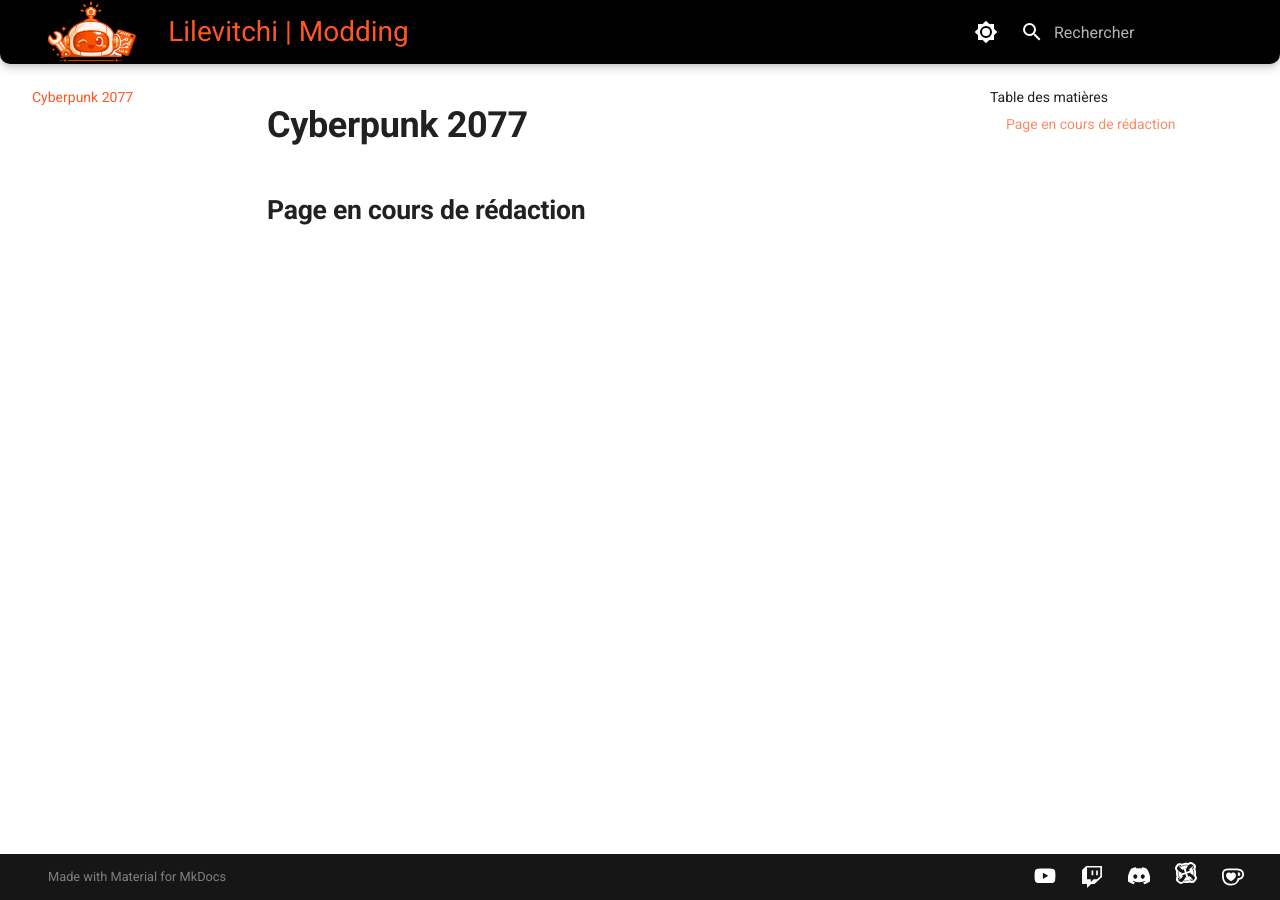
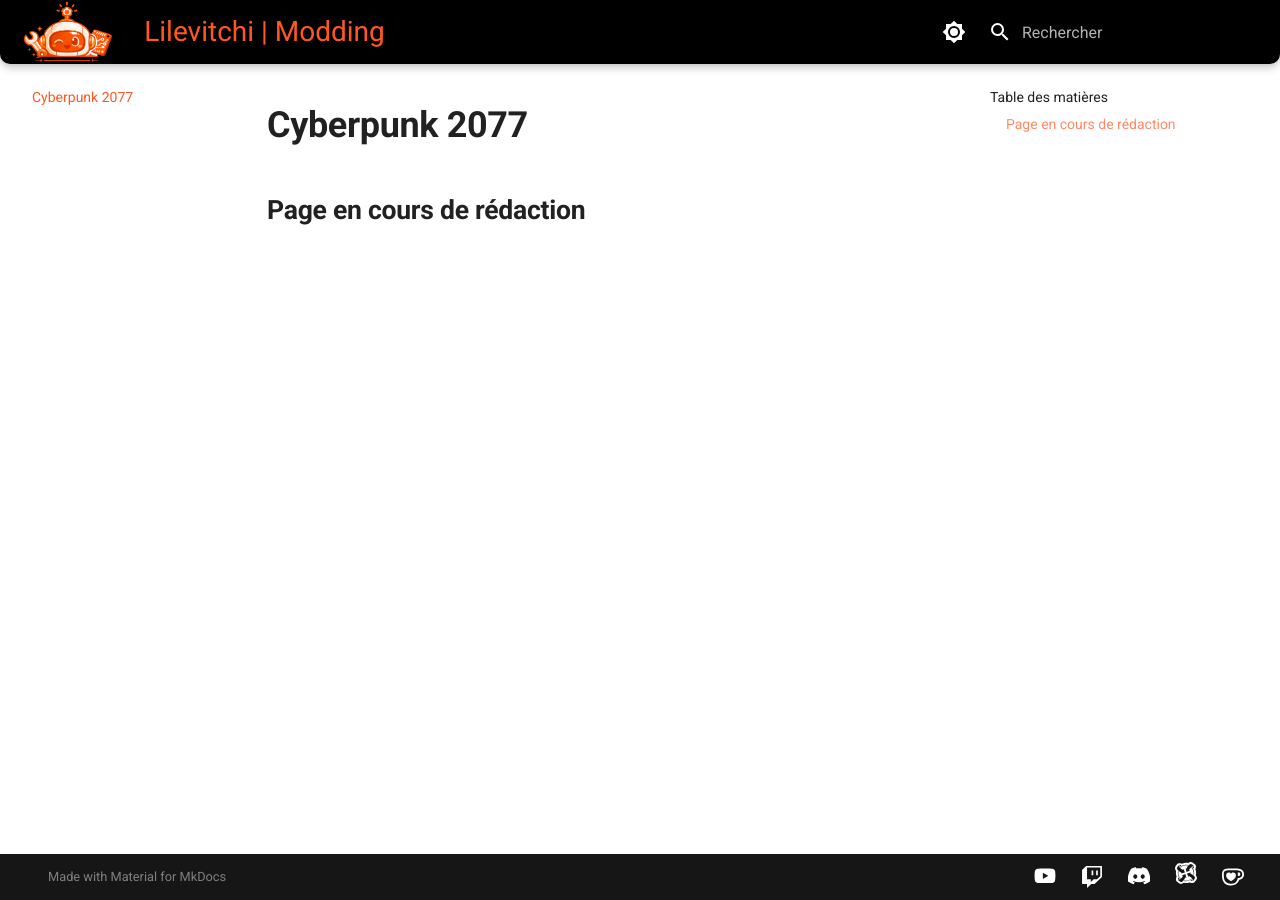
Before and after one commit to Lilevitchi/lilevitchi.github.io, an MkDocs documentation site: the page built from docs/cyberpunk/index.md, in a window 1280 px wide. Built offline with MkDocs 1.6.1 and Material for MkDocs 9.7.7, drawn with Linux system fonts in a browser that asks for light colours.

Commit message:
Update extra.css

```diff
--- a/docs/stylesheets/extra.css
+++ b/docs/stylesheets/extra.css
@@ -100,6 +100,12 @@
   font-weight: var(--font-bold);
   font-size: 1.4rem;
   text-transform: none;
+}
+
+[data-md-color-scheme] .md-header .md-grid {
+  margin-left: 0;
+  margin-right: auto;
+  padding-left: 12px;
 }
 
 /* ==============================
```
